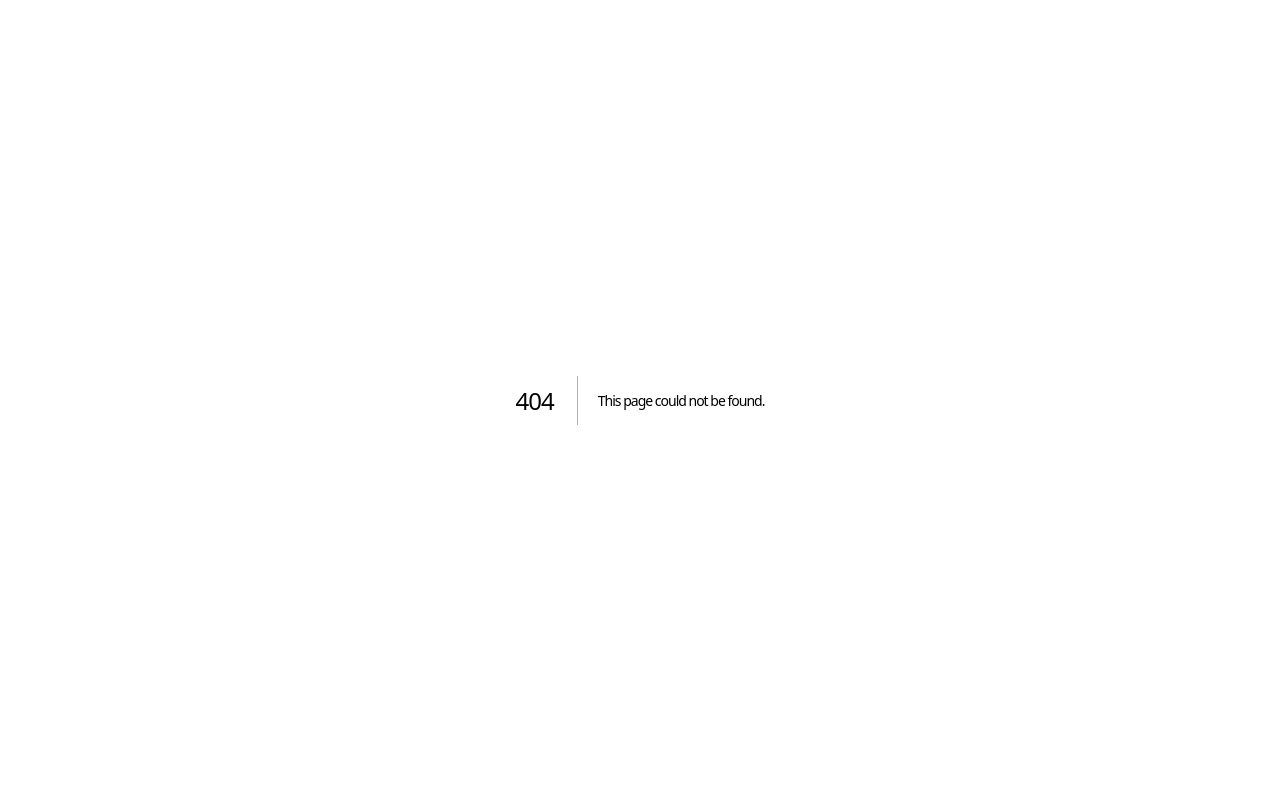
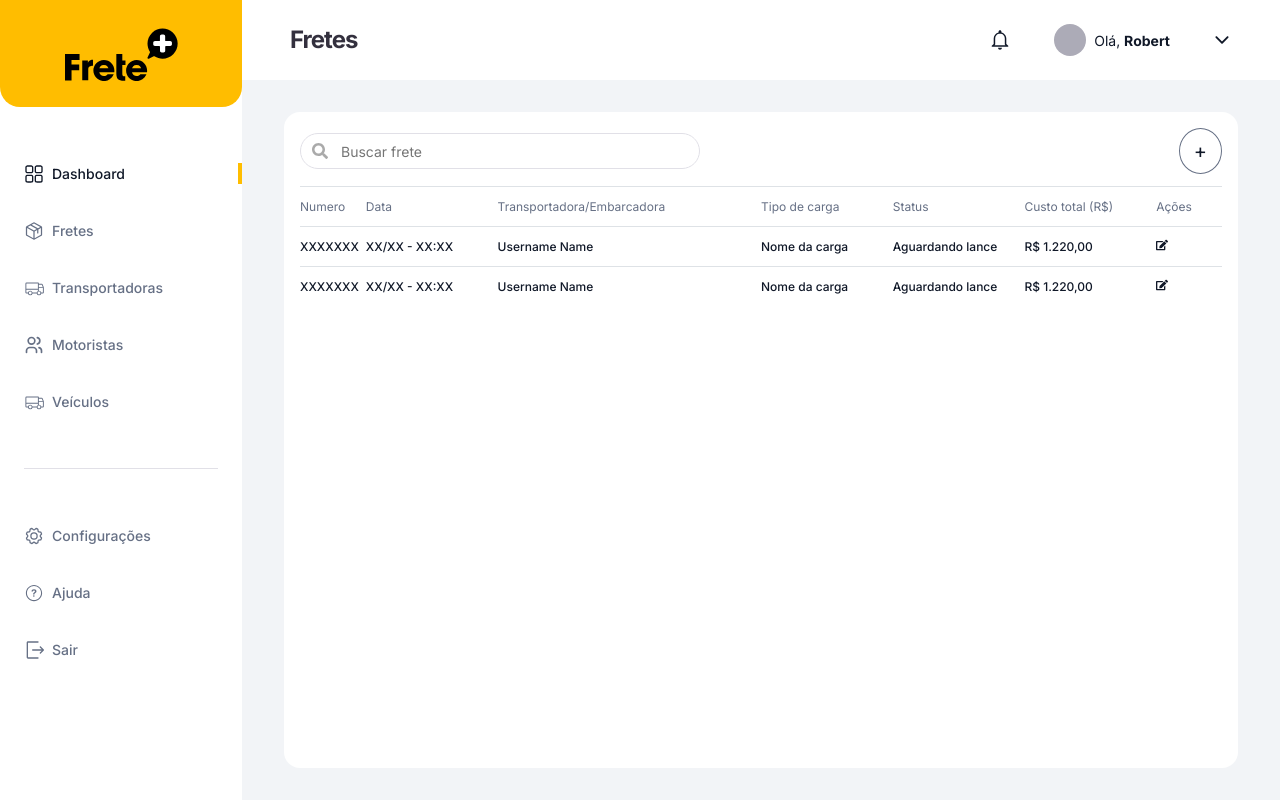
Before and after one commit to DenilsonMelo/challenge-fm-front, a Next.js app: page /home in a window 1280 px wide. Before the commit this address had no page. Built offline with nearby package versions, Linux system fonts and the light colour scheme.

Commit message:
feat: criado main content

```diff
--- a/package.json
+++ b/package.json
@@ -12,6 +12,7 @@
     "next": "15.0.3",
     "react": "19.0.0-rc-66855b96-20241106",
     "react-dom": "19.0.0-rc-66855b96-20241106",
+    "react-hook-form": "^7.53.2",
     "react-icons": "^5.3.0",
     "react-toastify": "^10.0.6",
     "styled-components": "^6.1.13"
--- /dev/null
+++ b/src/app/(public)/home/page.tsx
@@ -0,0 +1,11 @@
+"use client";
+
+import Freights from "@/components/layout/Freights";
+
+export default function Page() {
+  return (
+    <>
+      <Freights />
+    </>
+  );
+}
--- a/src/app/(public)/layout.tsx
+++ b/src/app/(public)/layout.tsx
@@ -2,13 +2,16 @@
 
 import Aside from "@/components/layout/Aside";
 import Header from "@/components/layout/Header";
+import Main from "@/components/layout/Main";
 import { ContainerLayout } from "@/components/layout/styles";
+import { ReactNode } from "react";
 
-export default function Layout() {
+export default function Layout({ children }: { children: ReactNode }) {
   return (
     <ContainerLayout>
       <Header />
       <Aside />
+      <Main>{children}</Main>
     </ContainerLayout>
   );
 }
--- /dev/null
+++ b/src/components/common/SearchInput/index.tsx
@@ -0,0 +1,13 @@
+import { FaSearch } from "react-icons/fa";
+import { IconWrapper, Input, InputContainer } from "./styles";
+
+export default function SearchInput() {
+  return (
+    <InputContainer>
+      <IconWrapper>
+        <FaSearch />
+      </IconWrapper>
+      <Input type="text" placeholder="Buscar frete" />
+    </InputContainer>
+  );
+}
--- /dev/null
+++ b/src/components/common/SearchInput/styles.ts
@@ -0,0 +1,25 @@
+import styled from "styled-components";
+
+export const InputContainer = styled.div`
+  position: relative;
+  width: 100%;
+`;
+
+export const Input = styled.input`
+  height: 36px;
+  width: 400px;
+  border-radius: 500px;
+  border: 1px solid ${({ theme }) => theme.colors.primaryText[0]};
+  font-size: 14px;
+  color: ${({ theme }) => theme.colors.primaryText[4]};
+  padding-left: 40px;
+  outline: none;
+`;
+
+export const IconWrapper = styled.div`
+  position: absolute;
+  left: 0.75rem;
+  top: 55%;
+  transform: translateY(-50%);
+  color: #aaa;
+`;
--- /dev/null
+++ b/src/components/forms/FormFreight/index.tsx
@@ -0,0 +1,46 @@
+import { FreightResponseData } from "@/domain/Freight";
+import { useForm } from "react-hook-form";
+
+export default function FormFreight() {
+  const { register, handleSubmit } = useForm<FreightResponseData>();
+
+  const submit = async (data: FreightResponseData) => {
+    console.log(data);
+  };
+
+  return (
+    <form onSubmit={handleSubmit(submit, console.log)}>
+      <div>
+        <label>Status do frete</label>
+        <input {...register("status")}></input>
+      </div>
+      <div>
+        <label>Data do frete</label>
+        <input {...register("date")} type="date" placeholder="Defina uma data de busca"></input>
+      </div>
+      <div>
+        <label>Transpotadora</label>
+        <input {...register("carrier")} placeholder="Digite o nome da transpotadora"></input>
+      </div>
+      <div>
+        <label>Motorista</label>
+        <input {...register("driver")} placeholder="Digite o nome do motorista"></input>
+      </div>
+      <div>
+        <label>Tipo de veículo</label>
+        <input {...register("vehicleType")} placeholder="Selecione o tipo de veículo"></input>
+      </div>
+      <div>
+        <label>Tipo de carga</label>
+        <input {...register("packageType")}></input>
+      </div>
+      <div>
+        <label>Tipo de pagamento</label>
+        <input {...register("paymentType")}></input>
+      </div>
+      <div>
+        <button type="submit">Cadastrar</button>
+      </div>
+    </form>
+  );
+}
--- /dev/null
+++ b/src/components/layout/Freights/index.tsx
@@ -0,0 +1,71 @@
+import { FaEdit } from "react-icons/fa";
+import {
+  Container,
+  TableHeader,
+  TableContent,
+  Actions,
+  Content,
+  Sidebar,
+  MenuItem,
+  SidebarHeader,
+} from "./styles";
+import SearchInput from "@/components/common/SearchInput";
+import { useState } from "react";
+import FormFreight from "@/components/forms/FormFreight";
+
+export default function Freights() {
+  const [isOpen, setIsOpen] = useState(false);
+
+  const toggleSidebar = () => {
+    setIsOpen(!isOpen);
+  };
+
+  return (
+    <Container>
+      <Sidebar $isOpen={isOpen}>
+        <SidebarHeader>
+          <span>Novo Frete</span>
+          <div className="close-button" onClick={toggleSidebar}>
+            X
+          </div>
+        </SidebarHeader>
+        <FormFreight />
+      </Sidebar>
+      <Actions>
+        <SearchInput />
+        <div className="add-button" onClick={toggleSidebar}>
+          +
+        </div>
+      </Actions>
+      <Content>
+        <TableHeader>
+          <span>Numero</span>
+          <span>Data</span>
+          <span>Transportadora/Embarcadora</span>
+          <span>Tipo de carga</span>
+          <span>Status</span>
+          <span>Custo total (R$)</span>
+          <span>Ações</span>
+        </TableHeader>
+        <TableContent>
+          <p>XXXXXXX</p>
+          <p>XX/XX - XX:XX</p>
+          <p>Username Name</p>
+          <p>Nome da carga</p>
+          <p>Aguardando lance</p>
+          <p>R$ 1.220,00</p>
+          <FaEdit />
+        </TableContent>
+        <TableContent>
+          <p>XXXXXXX</p>
+          <p>XX/XX - XX:XX</p>
+          <p>Username Name</p>
+          <p>Nome da carga</p>
+          <p>Aguardando lance</p>
+          <p>R$ 1.220,00</p>
+          <FaEdit />
+        </TableContent>
+      </Content>
+    </Container>
+  );
+}
--- /dev/null
+++ b/src/components/layout/Freights/styles.ts
@@ -0,0 +1,112 @@
+import styled, { css } from "styled-components";
+
+export const Container = styled.div``;
+
+export const TableHeader = styled.div`
+  display: grid;
+  grid-template-columns: 1fr 2fr 4fr 2fr 2fr 2fr 1fr;
+  font-size: 12px;
+  color: ${({ theme }) => theme.colors.primaryText[4]};
+  padding: 12px 0;
+  border-top: 1px solid ${({ theme }) => theme.colors.primaryText[3]};
+`;
+
+export const TableContent = styled.div`
+  display: grid;
+  grid-template-columns: 1fr 2fr 4fr 2fr 2fr 2fr 1fr;
+  font-size: 12px;
+  font-weight: 500;
+  color: ${({ theme }) => theme.colors.primaryText[9]};
+  padding: 12px 0;
+  border-top: 1px solid ${({ theme }) => theme.colors.primaryText[3]};
+`;
+
+export const Actions = styled.div`
+  display: flex;
+  justify-content: space-between;
+  align-items: center;
+  margin-bottom: 12px;
+
+  input {
+    height: 36px;
+    width: 400px;
+    border-radius: 500px;
+    border: 1px solid ${({ theme }) => theme.colors.primaryText[0]};
+    font-size: 14px;
+    color: ${({ theme }) => theme.colors.primaryText[4]};
+    padding-left: 40px;
+  }
+
+  .add-button {
+    border-radius: 50%;
+    border: 1px solid ${({ theme }) => theme.colors.primaryText[4]};
+    padding: 10px 14px;
+    font-size: 20px;
+    cursor: pointer;
+    transition: all 0.3s ease;
+
+    &:hover {
+      background-color: ${({ theme }) => theme.colors.primaryText[2]};
+    }
+  }
+`;
+
+export const Content = styled.div``;
+
+export const Sidebar = styled.div<{ $isOpen: boolean }>`
+  position: fixed;
+  top: 0;
+  right: 0;
+  width: 420px;
+  height: 100vh;
+  background-color: ${({ theme }) => theme.colors.primaryText.white};
+  color: red;
+  z-index: 4;
+
+  ${({ $isOpen }) =>
+    $isOpen
+      ? css`
+          transform: translateX(0);
+        `
+      : css`
+          transform: translateX(100%);
+        `};
+
+  transition: transform 0.3s ease;
+  padding: 28px;
+
+  span{
+    font-size: 20px;
+    font-weight: 500;
+    color: ${({ theme }) => theme.colors.primaryText[9]};
+  }
+
+  .close-button{
+    border-radius: 50%;
+    padding: 12px;
+    font-size: 20px;
+    cursor: pointer;
+    transition: all 0.3s ease;
+    color: ${({ theme }) => theme.colors.primary};
+
+    &:hover {
+      background-color: ${({ theme }) => theme.colors.primaryText[2]};
+    }
+  }
+`;
+
+export const SidebarHeader = styled.div`
+  display: flex;
+  justify-content: space-between;
+  align-items: center;
+`;
+
+export const MenuItem = styled.div`
+  padding: 10px 0;
+  border-bottom: 1px solid #444;
+  cursor: pointer;
+
+  &:hover {
+    background-color: #555;
+  }
+`;
--- /dev/null
+++ b/src/components/layout/Main/index.tsx
@@ -0,0 +1,10 @@
+import { ReactNode } from "react";
+import { Container } from "./styles";
+
+export default function Main({ children }: { children: ReactNode }) {
+  return (
+    <Container>
+      <div className="container ">{children}</div>
+    </Container>
+  );
+}
--- /dev/null
+++ b/src/components/layout/Main/styles.ts
@@ -0,0 +1,10 @@
+import styled from "styled-components";
+
+export const Container = styled.div`
+  background-color: ${({ theme }) => theme.colors.primaryText.white};
+  overflow: auto;
+  margin: 32px 42px;
+  padding: 16px;
+  grid-area: main;
+  border-radius: 16px;
+`;
--- /dev/null
+++ b/src/domain/Freight/index.ts
@@ -0,0 +1,15 @@
+export enum FreightStatus {
+    EM_ROTA = "Em rota",
+    AGUARDANDO_LANCE = "Aguardando lance",
+    ENTREGUE = "Entregue"
+}
+
+export interface FreightResponseData {
+    status: FreightStatus;
+    date: string;
+    driver: string;
+    carrier: string;
+    vehicleType: string;
+    packageType: string;
+    paymentType: string;
+}
```
Also changed, not shown: 1 other file (tests, documents, lock files or other folders).
